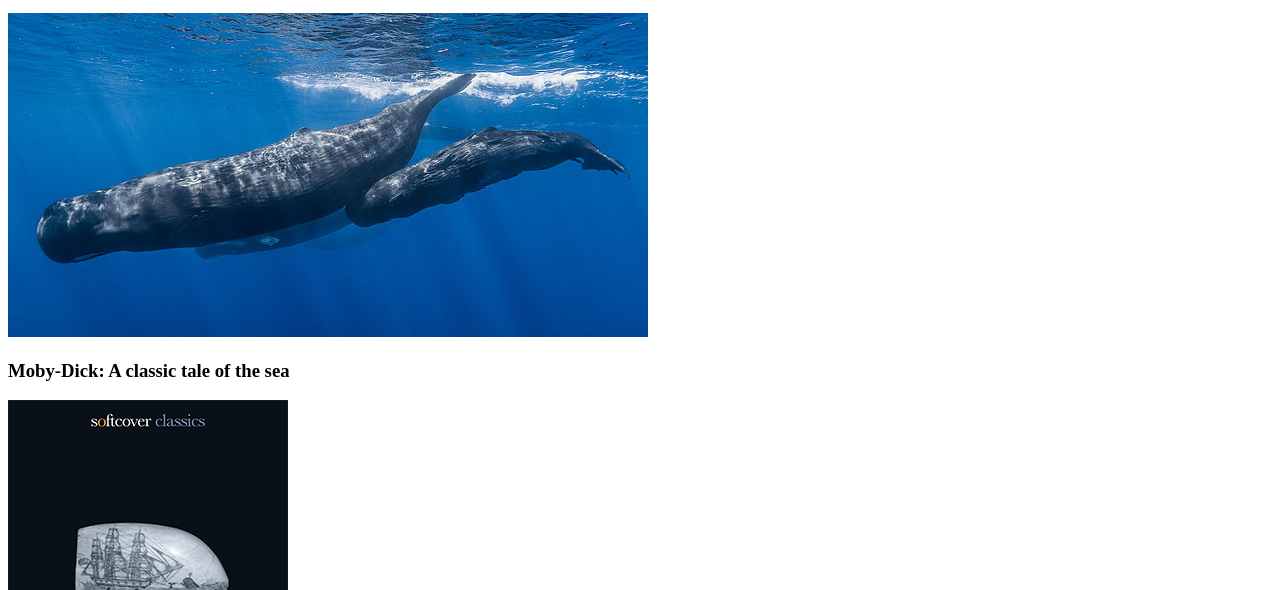
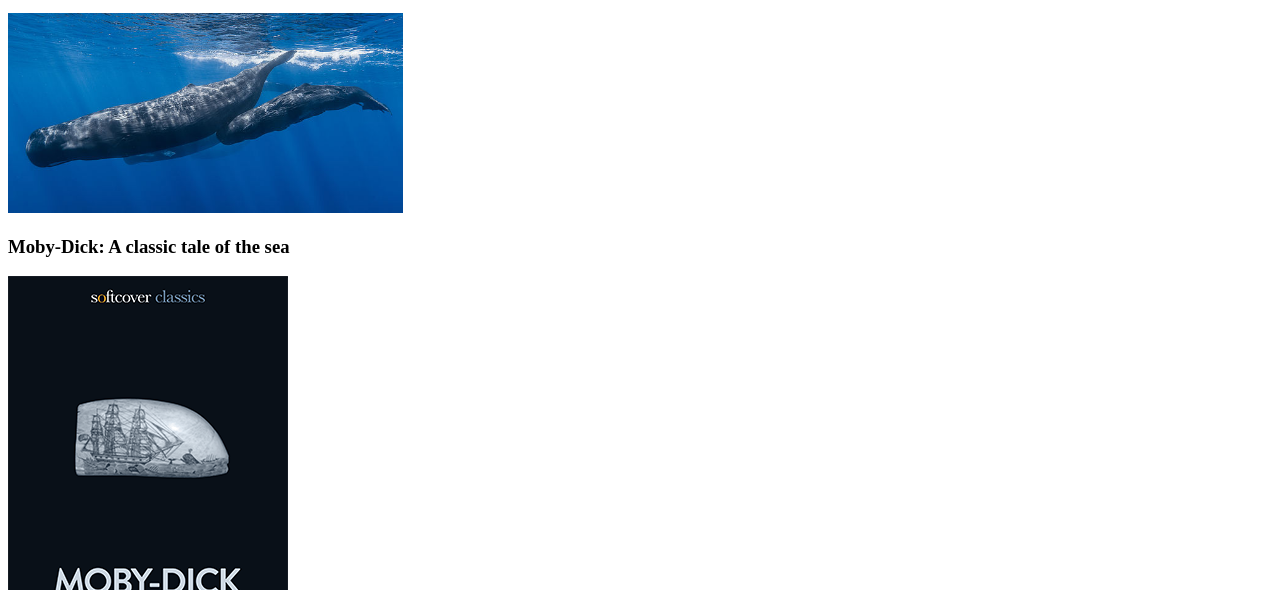
Before and after one commit to antonioedeltoro/sample_website, a plain HTML site: page moby_dick.html in a window 1280 px wide. Shown: the part 210-800 px from the top of the page. Drawn offline with Linux system fonts and the light colour scheme.

Commit message:
shrink image

```diff
--- a/moby_dick.html
+++ b/moby_dick.html
@@ -32,7 +32,7 @@
   </div>
 
   <a href="https://commons.wikimedia.org/wiki/File:Sperm_whale_pod.jpg">
-    <img src="images/sperm_whales.jpg">
+    <img src="images/sperm_whales.jpg" alt="Moby Dick" height="200px">
   </a>
     <div>
 
```
